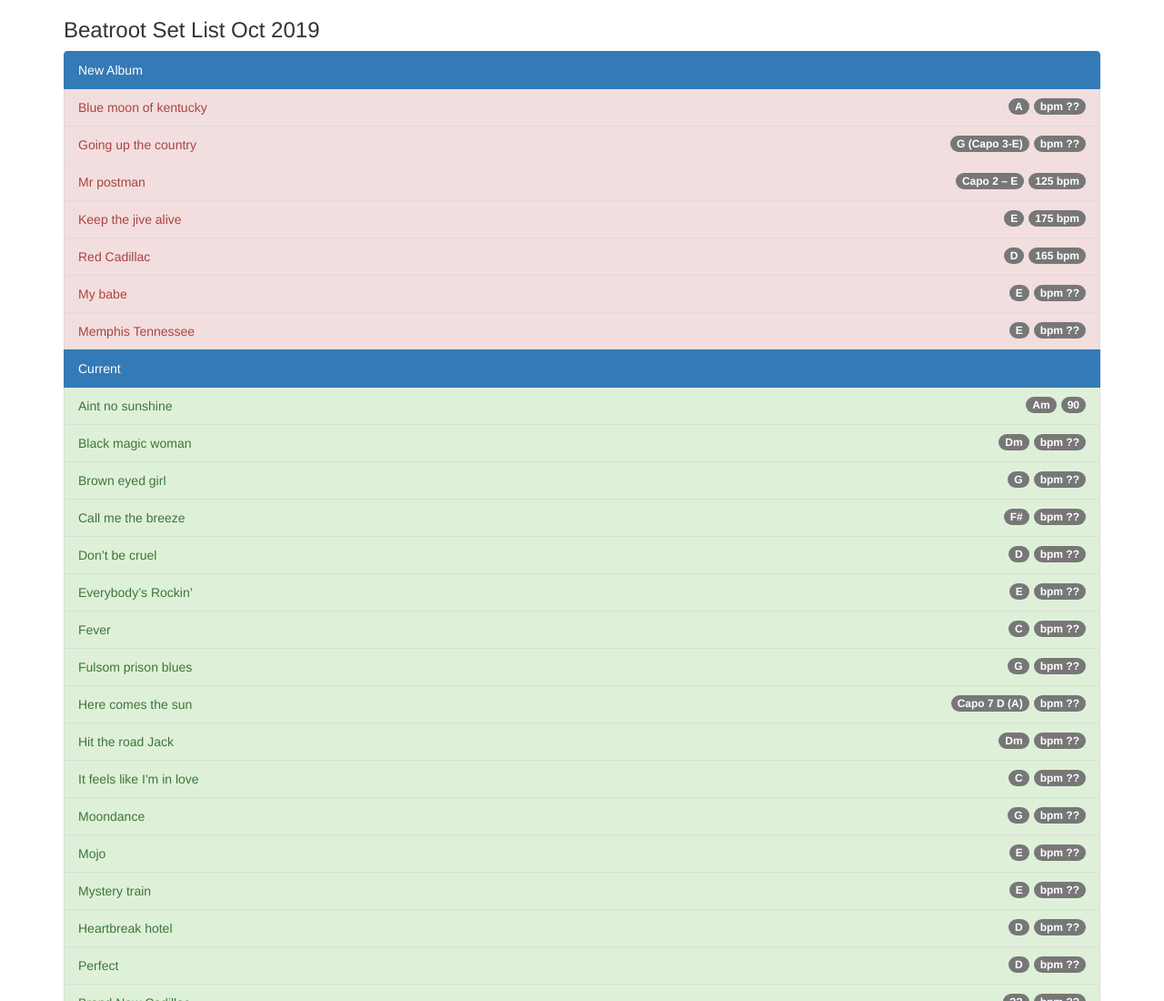
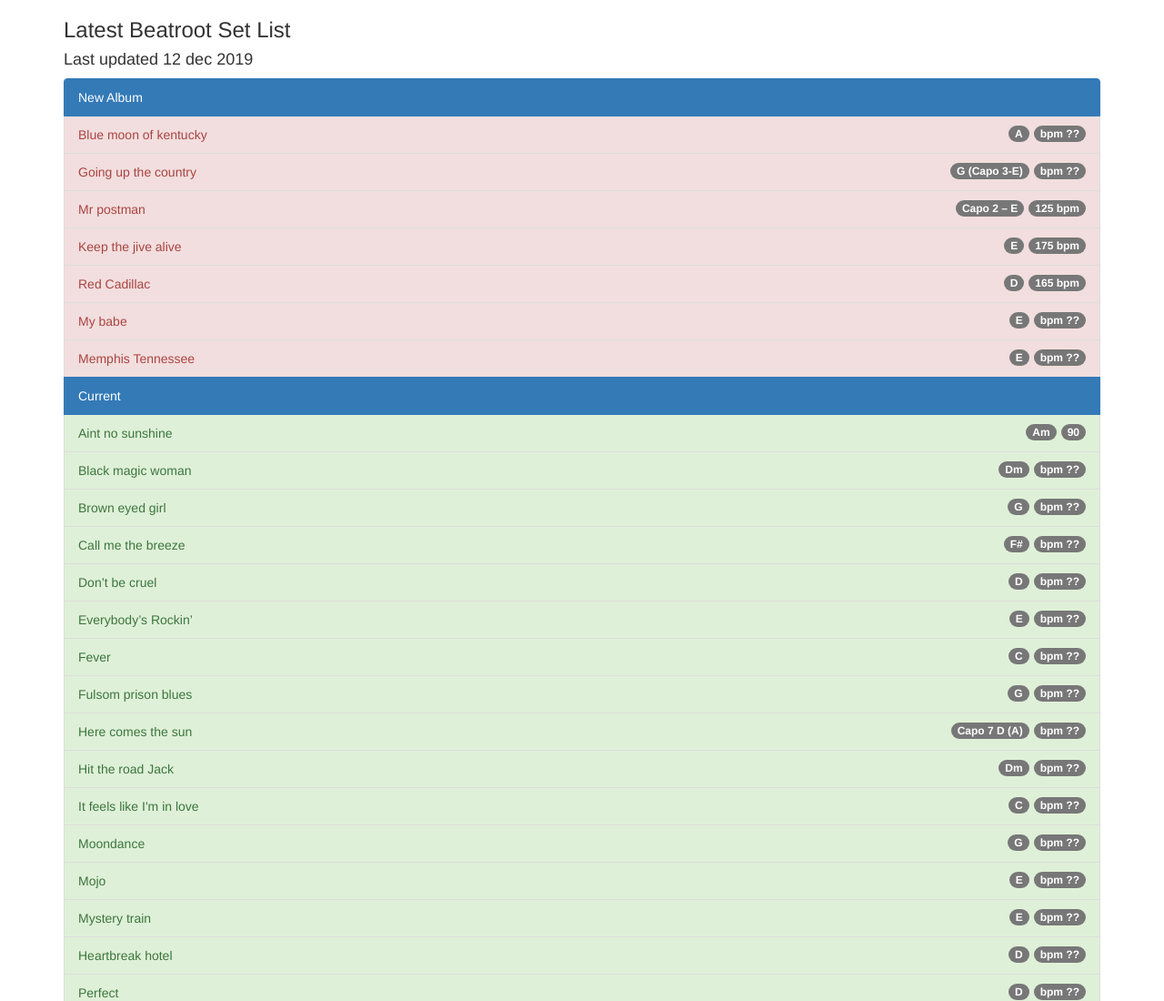
Before and after one commit to ZaphodBeeblebroxIII/beatroot, a plain HTML site: page index.html in a window 1280 px wide. Shown: the top 1100 px of the page at 91% size. Drawn offline with nearby package versions, Linux system fonts and the light colour scheme.

Commit message:
Update index.html

```diff
--- a/index.html
+++ b/index.html
@@ -16,7 +16,8 @@
 		<div class="container">
 
 
-		<h3>Beatroot Set List Oct 2019</h3>
+		<h3>Latest Beatroot Set List</h3>
+		<h4>Last updated 12 dec 2019</h4>
 		<div class="list-group">
 			<a class="list-group-item active" href="#">New Album</a>
 				<li class="list-group-item list-group-item-danger">Blue moon of kentucky <span class="badge">bpm ??</span><span class="badge">A</span></li>
```
